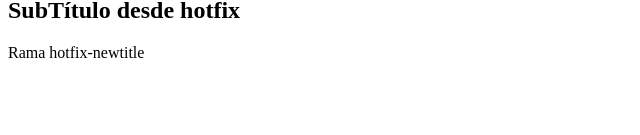
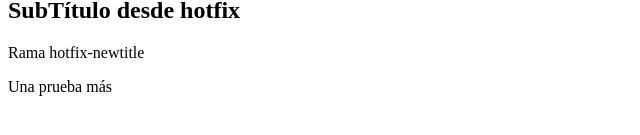
Before and after one commit to jesidcampos/aprendizaje-git, a plain HTML site: page index.html in a window 1280 px wide. Shown: the part 121-256 px from the top of the page, without its empty margins (0-640 px from the left). Drawn offline with Linux system fonts and the light colour scheme.

Commit message:
Aseguramiento

```diff
--- a/index.html
+++ b/index.html
@@ -10,6 +10,7 @@
     <p>Este es un proyecto de aprendizaje de Git rama develop</p>
     <h2>SubTítulo desde hotfix</h2>
     <p>Rama hotfix-newtitle</p>
+    <p>Una prueba más</p>
 </body>
 
 </html>
```
